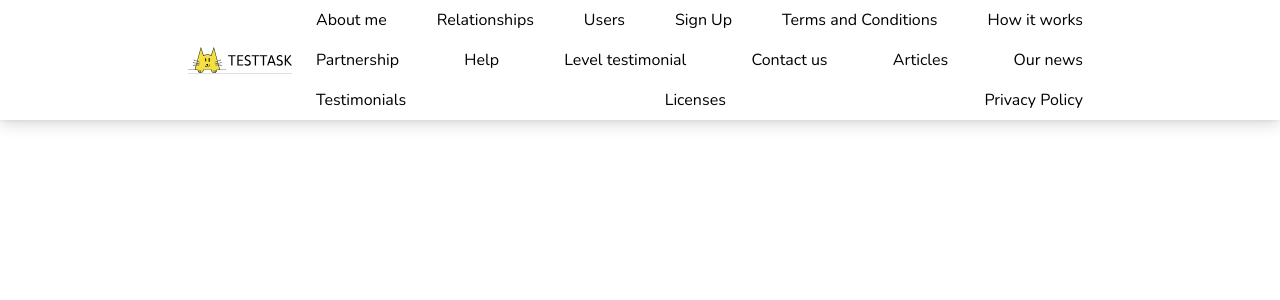
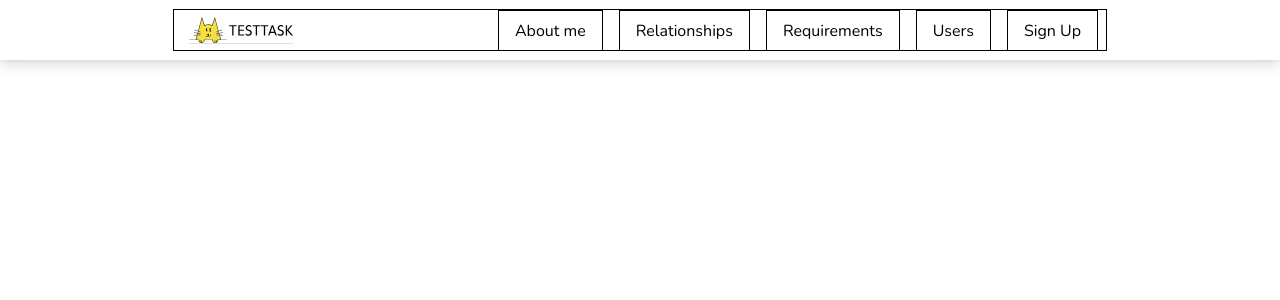
Before and after one commit to RS882/testtask-abz, a React (Create React App) app: page / in a window 1280 px wide. Shown: the top 300 px of the page. Built offline with nearby package versions, Linux system fonts and the light colour scheme.

Commit message:
рефакторинг

```diff
--- a/src/componrnts/header/Header.jsx
+++ b/src/componrnts/header/Header.jsx
@@ -8,7 +8,8 @@ const Header = (props) => {
 
 	const [activeClass, setActiveClass] = useState('');
 	const onClickBurgerBtn = () => setActiveClass('_active');
-	const onClickNotMenu = () => setActiveClass('');
+	const onClickNotMenu = () => setActiveClass('_transition');
+
 
 
 	return (
@@ -20,7 +21,7 @@ const Header = (props) => {
 							<img src={logo} alt='logo' />
 						</NavLink>
 					</div>
-					<MenuContainer />
+					<MenuContainer isBurgerMenu={activeClass === '_active' || false} />
 				</div>
 				<div className={`header__lock ${activeClass}`} onClick={onClickNotMenu}></div>
 				<BurgerMenu onClickBurgerBtn={onClickBurgerBtn} />
--- a/src/componrnts/header/Menu/Menu.jsx
+++ b/src/componrnts/header/Menu/Menu.jsx
@@ -15,18 +15,22 @@ const Menu = (props) => {
 
 //=========================================================================
 const MenuContainer = (props) => {
-	const [menuItems, setMenuItems] =
-		useState(['About me', 'Relationships', 'Requirements', 'Users', 'Sign Up']);
 
-	const burgerMEnu = [...menuItems.filter(el => el !== 'Requirements'),
+
+	const pcMenu = ['About me', 'Relationships', 'Requirements', 'Users', 'Sign Up'];
+	const burgerMenu = [...pcMenu.filter(el => el !== 'Requirements'),
 		'Terms and Conditions', 'How it works', 'Partnership', 'Help',
 		'Level testimonial', 'Contact us', 'Articles', 'Our news', 'Testimonials',
 		'Licenses', 'Privacy Policy'];
 
+
+
+	const menuItems = props.isBurgerMenu ? burgerMenu : pcMenu;
+
 	const onClickItem = (e) => {
 		console.log(e.target.style.color = `#00BDD3`);
 	}
-	return <Menu menuItems={burgerMEnu} onClickItem={onClickItem} />
+	return <Menu menuItems={menuItems} onClickItem={onClickItem} />
 }
 
 
--- a/src/index.scss
+++ b/src/index.scss
@@ -53,7 +53,7 @@ $transform: 0.3s ease 0s;
 	max-width: none;
 	padding: 0 16px;
 	margin: 0 auto;
-	width: 100%;
+	// width: 100%;
 	@media (min-width: ($md3 + px)) {
 		max-width: 704px;
 		padding: 0;
--- a/src/scss/header/header.scss
+++ b/src/scss/header/header.scss
@@ -14,7 +14,7 @@
 		width: 100vw;
 		height: 100vh;
 		background-color: rgba(0, 0, 0, 0.5);
-		transform: translateX(-105%);
+		transform: translateX(105%);
 		transition: transform 0.3s ease 0s;
 		&._active {
 			transform: translateX(0);
@@ -22,6 +22,8 @@
 	}
 	&__container {
 		display: flex;
+		border: 1px solid #000;
+		flex: 1 0 100%;
 	}
 
 	&__body {
@@ -35,7 +37,7 @@
 		flex-direction: column;
 		transform: translateX(-105%);
 		z-index: 20;
-		transition: transform 0.3s ease 0s;
+
 		@media (min-width: ($md2 + px)) {
 			position: relative;
 			height: inherit;
@@ -49,6 +51,10 @@
 		}
 		&._active {
 			transform: translateX(0);
+			transition: transform 0.3s ease 0s;
+		}
+		&._transition {
+			transition: transform 0.3s ease 0s;
 		}
 	}
 	&__logo {
--- a/src/scss/header/menu.scss
+++ b/src/scss/header/menu.scss
@@ -27,42 +27,40 @@
 		display: flex;
 		align-items: center;
 		transition: background-color 0.3s ease 0s, color 0.3s ease 0s;
-		// border: 1px solid #000;
-
+		border: 1px solid #000;
 		&:hover,
 		&:focus {
 			background-color: rgba(0, 189, 211, 0.1);
 			color: #00bdd3;
 			border-radius: 4px;
 		}
-		&:nth-child(5n + 5) {
-			border-bottom: 1px solid #e0e0e0;
-			padding: 0 0 30px 0;
-			margin-bottom: 0;
-		}
-		&:last-child {
-			border-bottom: none;
-		}
-		&:nth-child(5n + 6) {
-			padding-top: 30px;
-		}
+
+		// &:nth-child(5n + 5) {
+		// 	border-bottom: 1px solid #e0e0e0;
+		// 	margin-bottom: 30px;
+		// }
+		// &:last-child {
+		// 	border-bottom: none;
+		// }
+		// &:nth-child(5n + 6) {
+		// }
 		@media (min-width: ($md2 + px)) {
-			padding-bottom: 16px;
+			// padding-bottom: 16px;
 			padding: 7px 16px;
 			border-bottom: none;
 			margin-bottom: 0;
 
-			&:nth-child(5n + 5) {
-				border-bottom: none;
-				padding: 7px 16px 7px 16px;
-				margin-bottom: 0;
-			}
-			&:last-child {
-				border-bottom: none;
-			}
-			&:nth-child(5n + 6) {
-				padding: 7px 16px 7px 16px;
-			}
+			// &:nth-child(5n + 5) {
+			// 	border-bottom: none;
+			// 	padding: 7px 16px 7px 16px;
+			// 	margin-bottom: 0;
+			// }
+			// &:last-child {
+			// 	border-bottom: none;
+			// }
+			// &:nth-child(5n + 6) {
+			// 	padding: 7px 16px 7px 16px;
+			// }
 		}
 	}
 }
```
